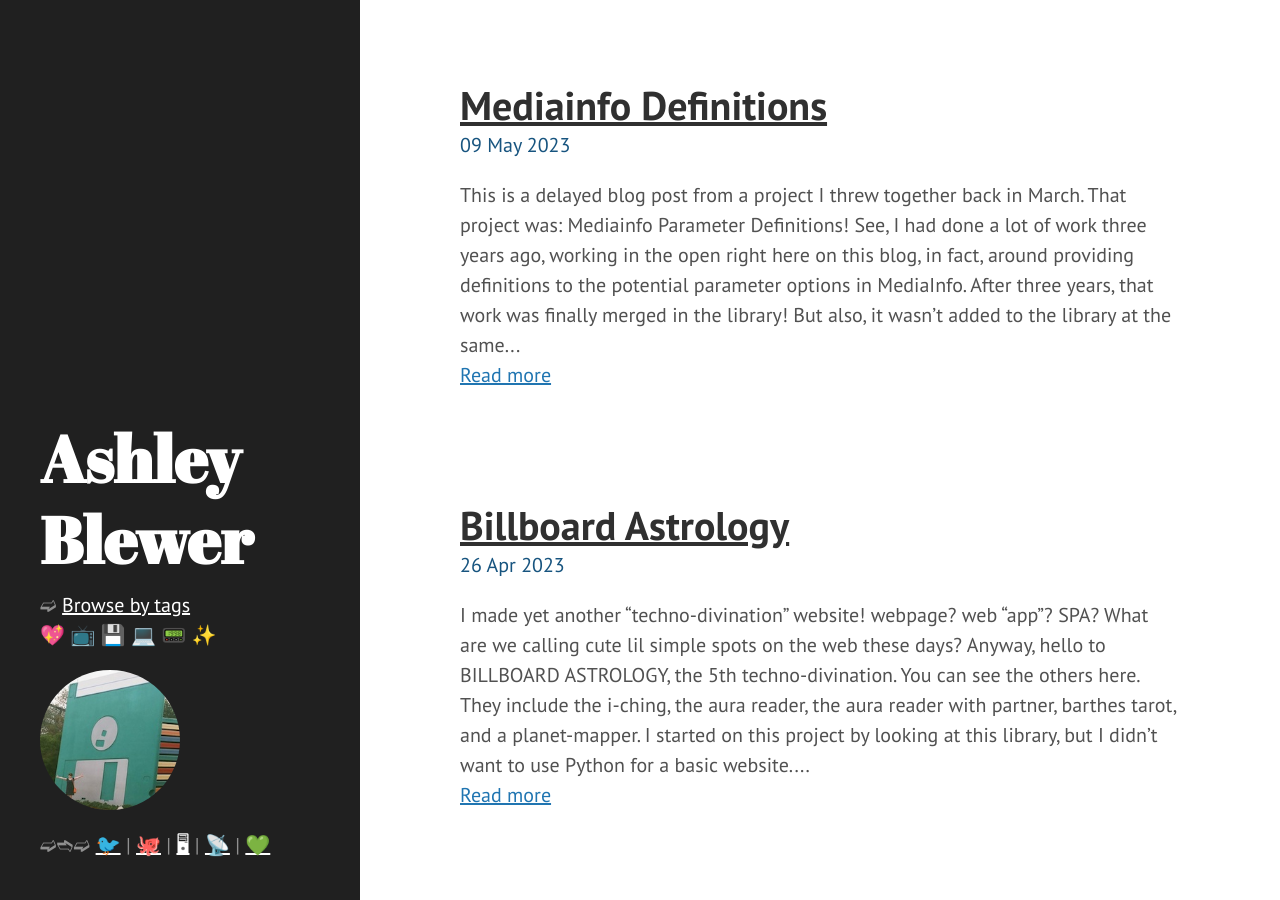
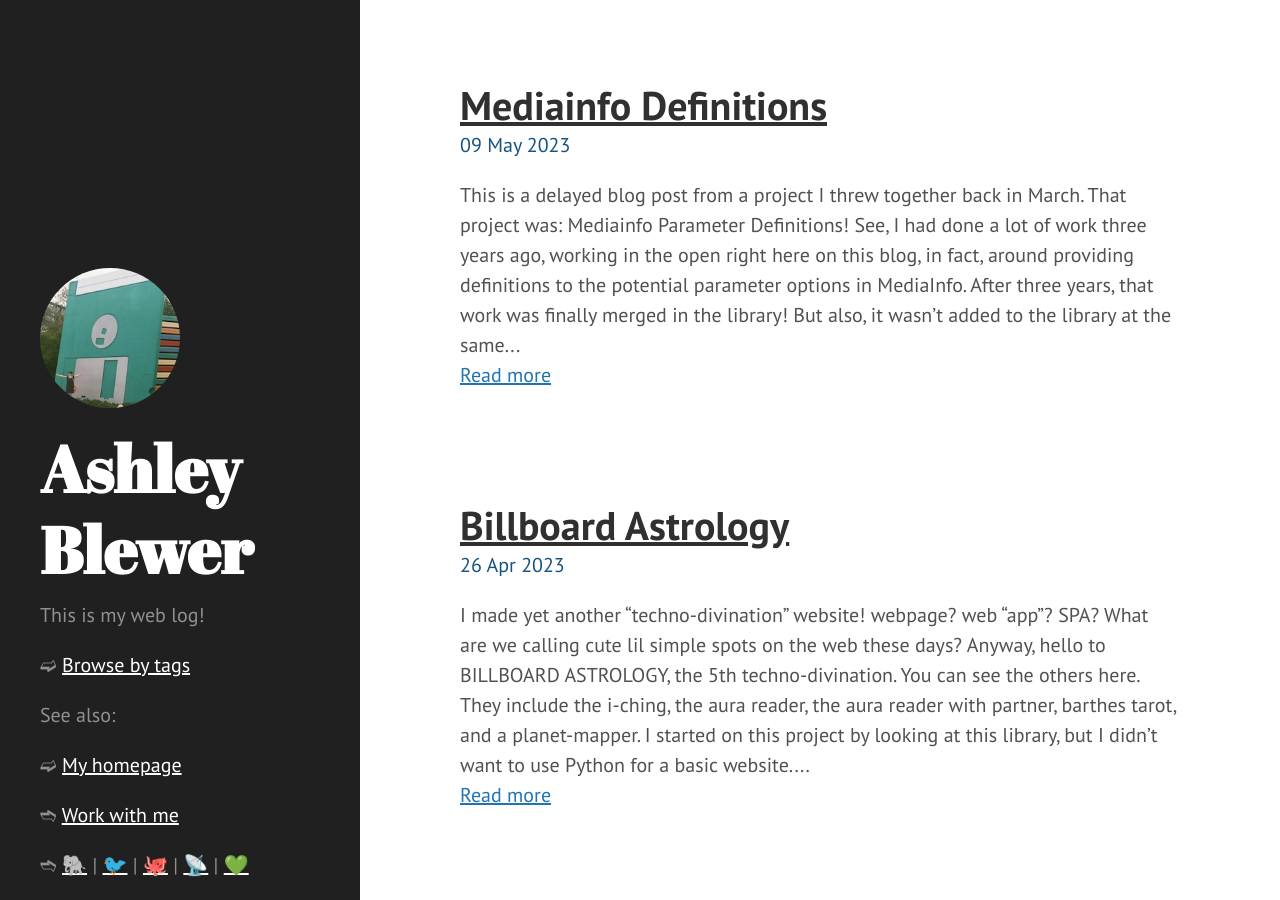
Before and after one commit to ablwr/ablwr.github.io, a Jekyll site: the page built from index.html, in a window 1280 px wide and 900 px high. Built offline with Jekyll 4.4.1, drawn with Linux system fonts in a browser that asks for light colours; the list of posts is cut into pages by our own code.

Commit message:
updated sidebar links

```diff
--- a/_includes/sidebar.html
+++ b/_includes/sidebar.html
@@ -1,21 +1,22 @@
 <div class="sidebar">
     <div class="container sidebar-sticky">
         <div class="sidebar-about">
+            <a href="/" style="text-decoration:none;">
+                <img src="/sflop.jpg" alt="me with floppy disk" style="-webkit-border-radius: 500px;-moz-border-radius: 500px;border-radius: 500px;width:50%">
+            </a>
             <h1>
                 <a href="/" style="text-decoration:none;">
           {{ site.author.name }}
         </a>
             </h1>
-      ➫ <a href="/tags/">Browse by tags</a>
-      <a href="/" style="text-decoration:none;">
-        <p>💖 📺 💾 💻 📟 ✨</p>
-      </a>
+            <nav class="sidebar-nav">
+                <p>This is my web log!</p>
+                <p>➫ <a href="/tags/">Browse by tags</a></p>
+                <p>See also:</p>
+                <p>➫ <a href="https://ashleyblewer.com">My homepage</a></p>
+                <p>➬ <a href="https://archivesoftomorrow.com">Work with me</a></p>
         </div>
-    <nav class="sidebar-nav">
-      <a href="/" style="text-decoration:none;">
-        <img src="/sflop.jpg" alt="me with floppy disk" style="-webkit-border-radius: 500px;-moz-border-radius: 500px;border-radius: 500px;width:50%">
-      </a>
-      ➫➬➫ <a href="https://twitter.com/ablwr">🐦</a> | <a href="https://github.com/ablwr">🐙</a> | <a href="http://ashleyblewer.com">🖥</a> | <a href="https://bits.ashleyblewer.com/feed.xml">📡</a> | <a href='https://webring.recurse.com'>💚</a>
+        ➬ <a rel="me" href="http://digipres.club/ashley">🐘</a> | <a href="https://twitter.com/ablwr">🐦</a> | <a href="https://github.com/ablwr">🐙</a> | <a href="https://bits.ashleyblewer.com/feed.xml">📡</a> | <a href='https://webring.recurse.com'>💚</a>
         </nav>
     </div>
 </div>
```
Lines whose indentation alone changed are shown as unchanged.
